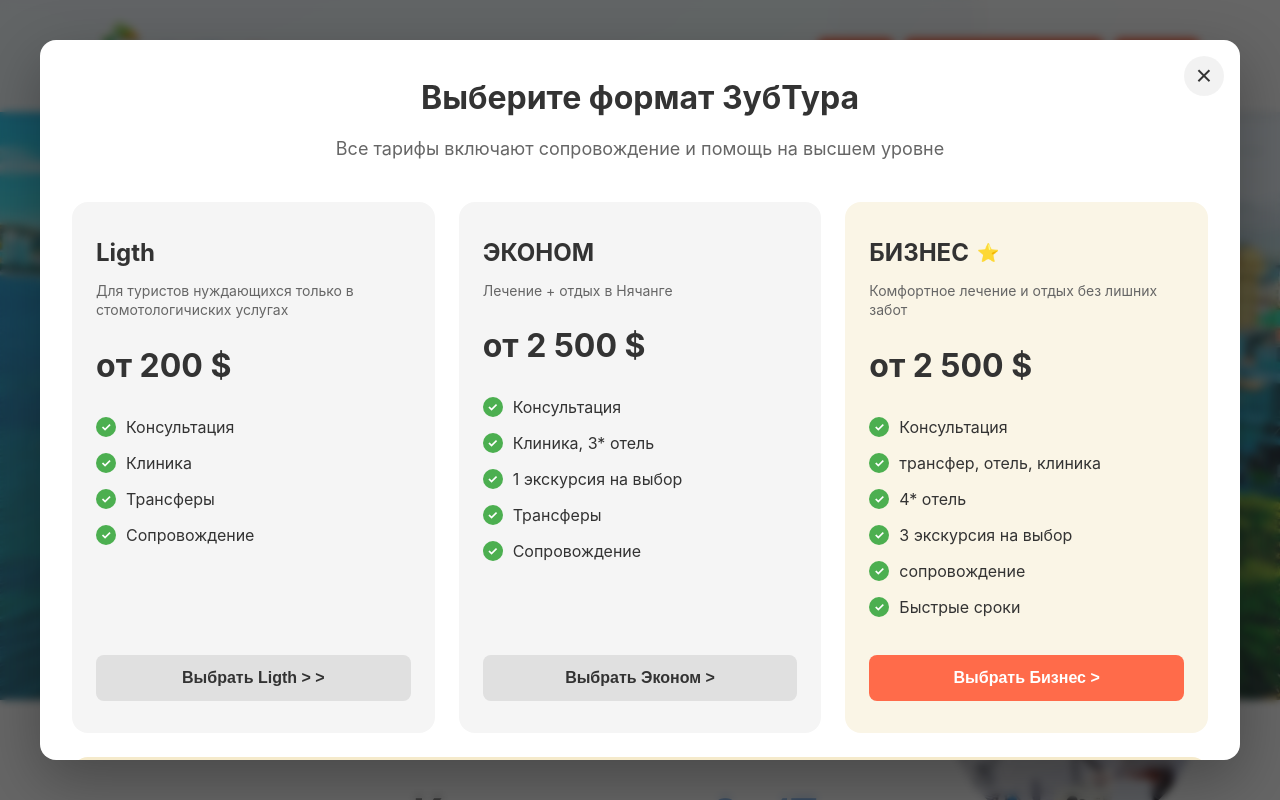
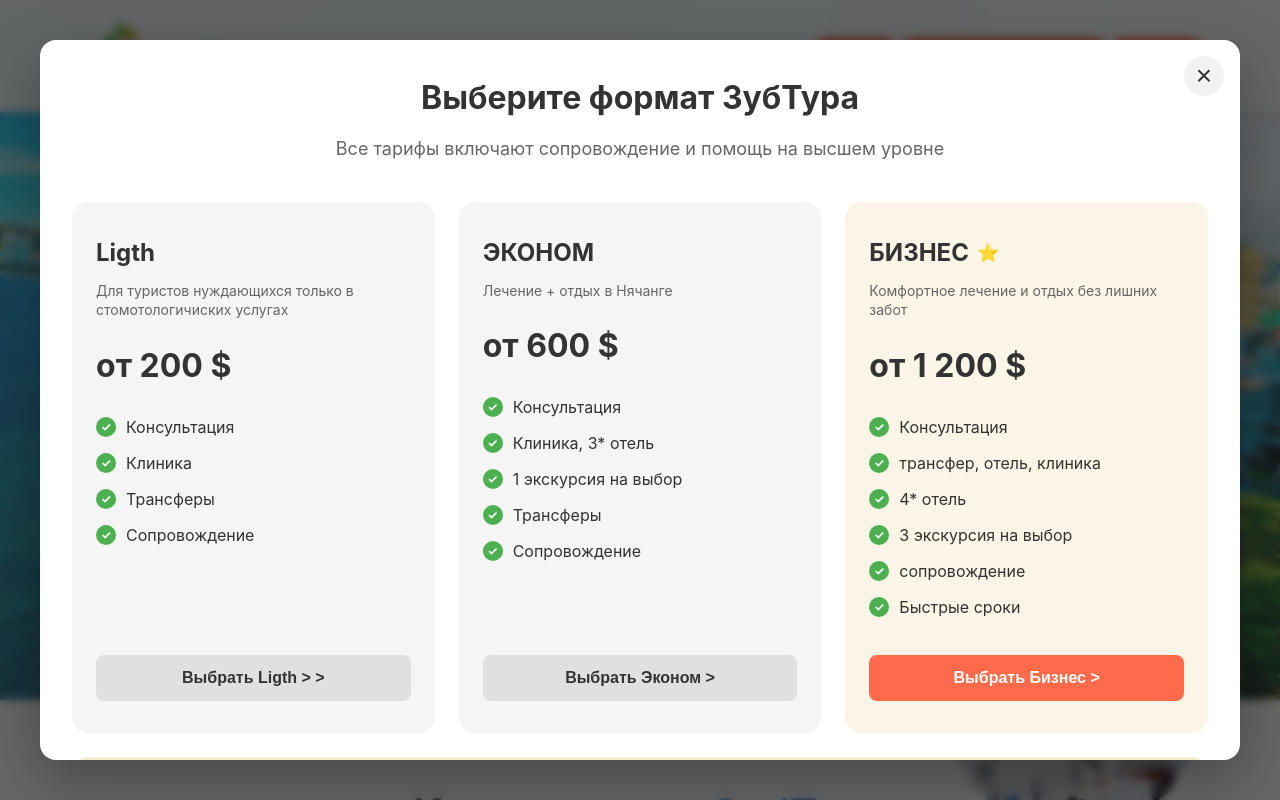
Before and after one commit to OGSmit/Zub, a Nuxt app: page / in a window 1280 px wide. Both pictures are taken after a click on the button "Тарифы". Shown: the top 800 px of the page. Built offline with nearby package versions, Linux system fonts and the light colour scheme.

Commit message:
feat: update price

```diff
--- a/components/TariffSelectionModal.vue
+++ b/components/TariffSelectionModal.vue
@@ -41,7 +41,7 @@
           <h3 class="tariff-card__title">ЭКОНОМ</h3>
           <p class="tariff-card__subtitle">Лечение + отдых в Нячанге</p>
         </div>
-        <div class="tariff-card__price">от 2 500 $</div>
+        <div class="tariff-card__price">от 600 $</div>
         <ul class="tariff-card__features">
           <li class="tariff-card__feature">
             <span class="tariff-card__check">✓</span>
@@ -80,7 +80,7 @@
           </h3>
           <p class="tariff-card__subtitle">Комфортное лечение и отдых без лишних забот</p>
         </div>
-        <div class="tariff-card__price">от 2 500 $</div>
+        <div class="tariff-card__price">от 1 200 $</div>
         <ul class="tariff-card__features">
           <li class="tariff-card__feature">
             <span class="tariff-card__check">✓</span>
@@ -122,7 +122,7 @@
           </h3>
           <p class="tariff-card__subtitle">Все выгодные предложения</p>
         </div>
-        <div class="tariff-card__price">от 335 $</div>
+        <div class="tariff-card__price">от 2 500 $</div>
         <ul class="tariff-card__features">
           <li class="tariff-card__feature">
             <span class="tariff-card__check">✓</span>
--- a/components/TestimonialsSection.vue
+++ b/components/TestimonialsSection.vue
@@ -2,7 +2,7 @@
   <section id="reviews" class="section section--light">
     <div class="container">
       <h2 class="section__title">
-        Отзывы <span class="section__title--accent">клиентов</span>
+        Отзывы <span class="section__title--accent">клиентов</span> клиники <span class="section__title--accent">Opal Dental Clinic</span>
       </h2>
       <div class="testimonials__cards">
         <div class="testimonials__card">
```
